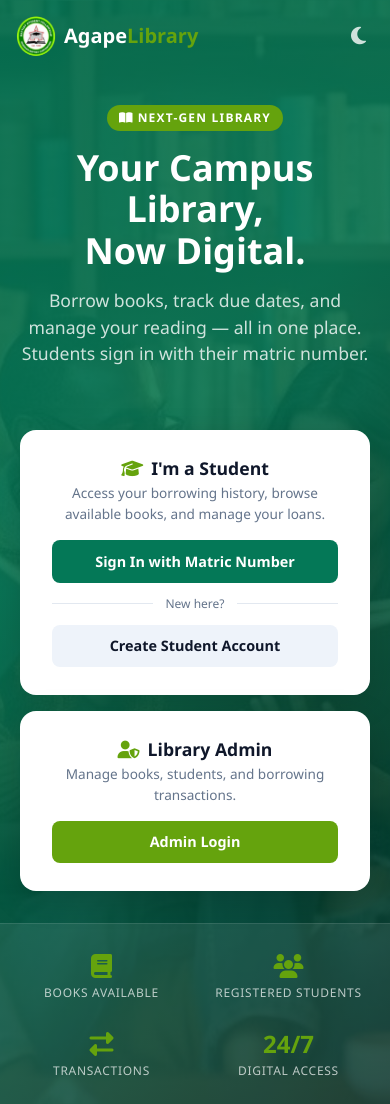
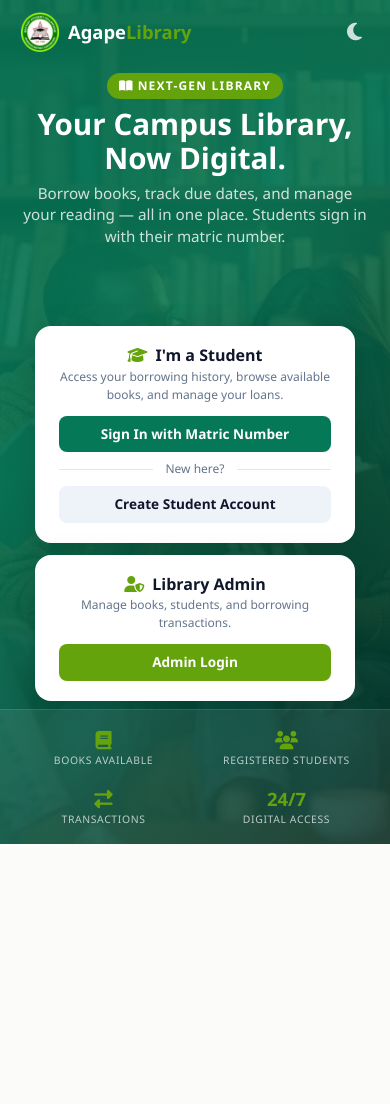
Before and after one commit to lasubsfweb/library-system, a Django app: page / in a window 390 px wide. After the commit the page ends 844 px from the top, so only its background shows below. Run offline with Django 5.2, Linux system fonts and the light colour scheme.

Commit message:
style: fix mobile responsiveness across templates

```diff
--- a/library/templates/library/home.html
+++ b/library/templates/library/home.html
@@ -231,38 +231,78 @@
 
     /* Mobile Responsiveness */
     @media (max-width: 768px) {
+      .hero {
+        height: 100dvh;
+        min-height: 100dvh;
+        overflow: hidden;
+      }
       .nav-bar {
-        padding: 1rem;
+        padding: 0.75rem 1.25rem;
       }
       .brand {
-        font-size: 1.25rem;
+        font-size: 1.15rem;
       }
       .hero-body {
         flex-direction: column;
-        padding: 2rem 1.25rem;
-        gap: 2rem;
+        padding: 0.5rem 1.25rem;
+        gap: 1.25rem;
         text-align: center;
+        justify-content: center;
+      }
+      .hero-eyebrow {
+        margin-bottom: 0.5rem;
       }
       .hero-text h1 {
-        font-size: 2.25rem;
+        font-size: 1.85rem;
+        margin-bottom: 0.5rem;
       }
       .hero-text p {
         margin-left: auto;
         margin-right: auto;
+        font-size: 0.95rem;
+        margin-bottom: 0.5rem;
+        line-height: 1.4;
       }
       .cards-area {
-        max-width: 100%;
+        max-width: 320px; /* Reduced width for a more professional look */
         width: 100%;
+        margin: 0 auto;
+        gap: 0.75rem;
+      }
+      .auth-card {
+        padding: 1.25rem 1.5rem;
+      }
+      .auth-card h3 {
+        font-size: 1rem;
+        margin-bottom: 0.15rem;
+      }
+      .auth-card p {
+        font-size: 0.75rem;
+        margin-bottom: 0.75rem;
+      }
+      .btn-go {
+        padding: 0.5rem;
+        font-size: 0.85rem;
+      }
+      .divider {
+        margin: 0.5rem 0;
       }
       .stats-strip {
-        padding: 1.5rem 1.25rem;
+        padding: 1rem 1.25rem;
         flex-wrap: wrap;
-        gap: 1.5rem;
+        gap: 1rem;
         justify-content: center;
+        align-items: center;
       }
       .stat {
         text-align: center;
         flex: 1 1 40%;
+      }
+      .stat .n {
+        font-size: 1.15rem;
+      }
+      .stat .l {
+        font-size: 0.65rem;
       }
     }
   </style>
```
